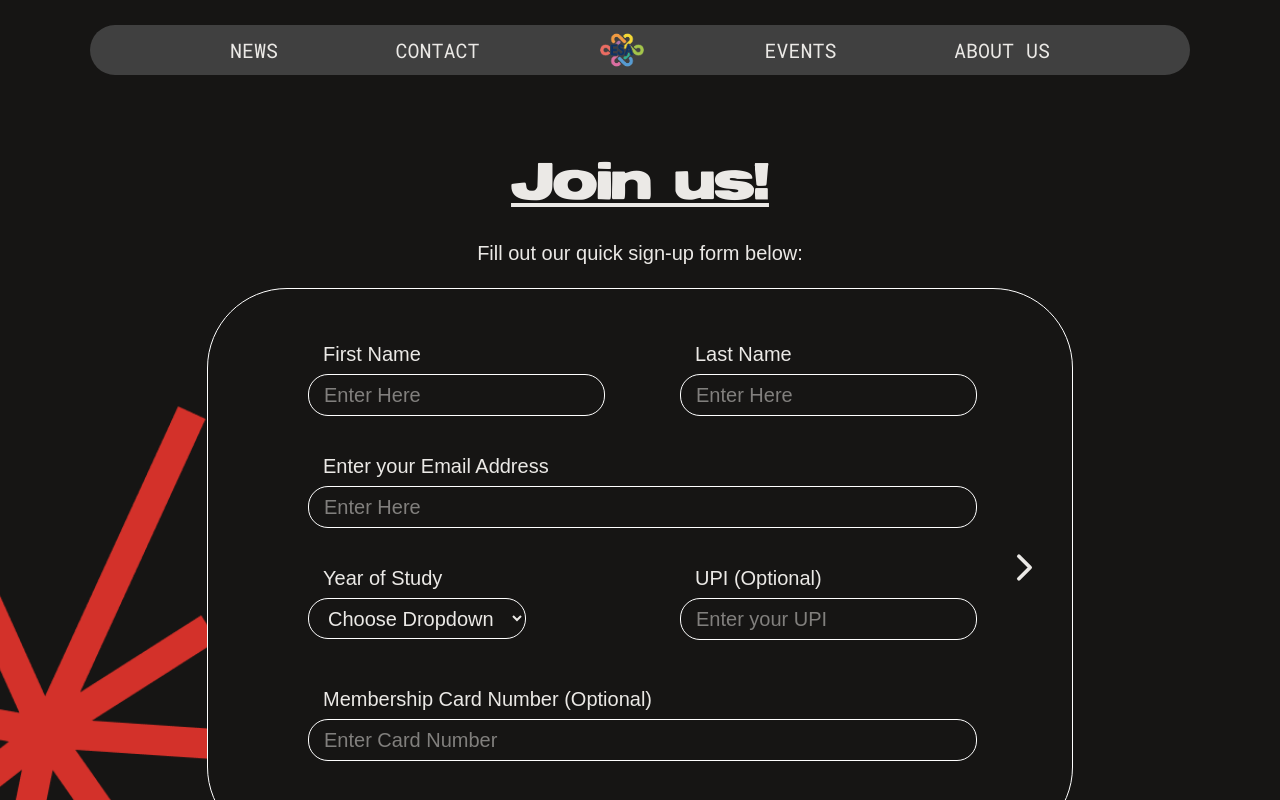
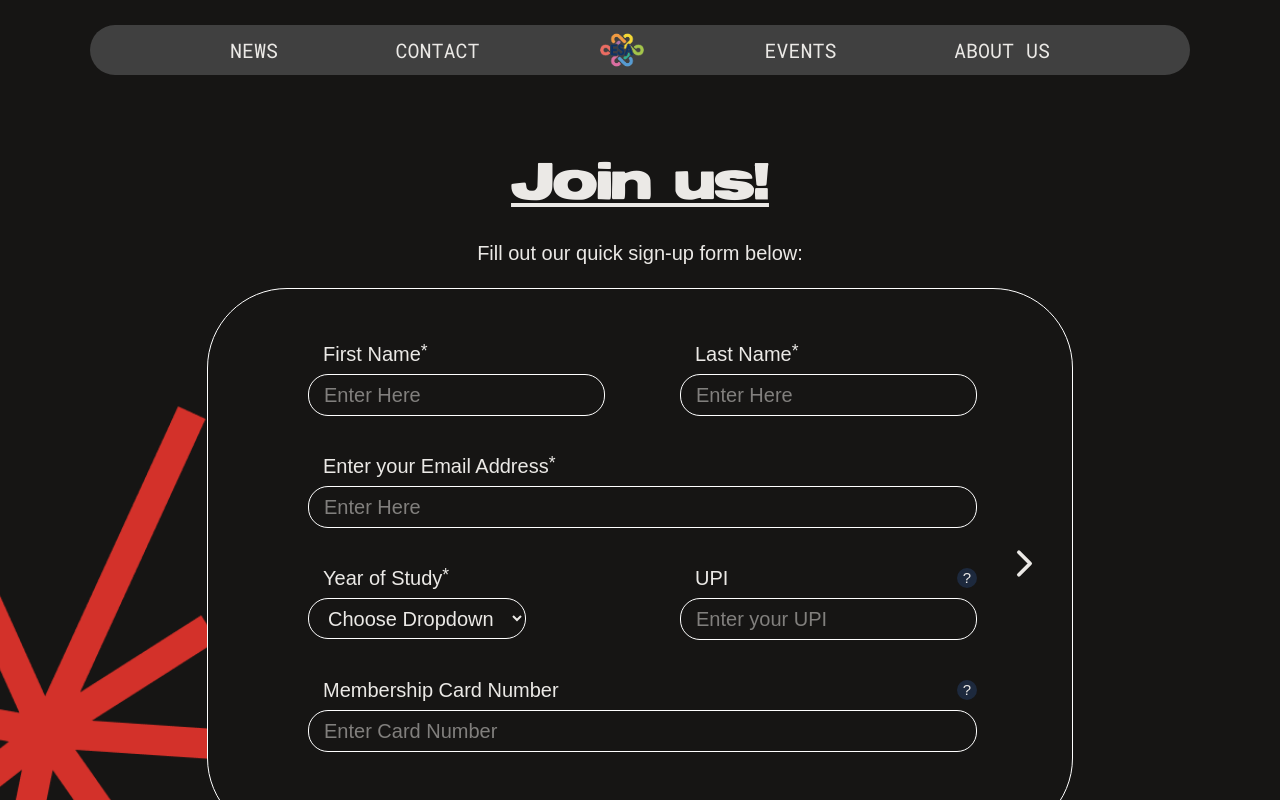
Before and after one commit to UoaWDCC/esa, a Next.js app: page /signup in a window 1280 px wide. Shown: the top 800 px of the page. Built offline with nearby package versions, Linux system fonts and the light colour scheme; a web font is replaced by a local one.

Commit message:
Tooltips added, Requirement asterisk added. (#156)
* Form Input and Select objects edited, Tooltips & Required asterisk added, removed error message

* Minor changes

* refinements

```diff
--- a/src/app/(frontend)/signup/_components/SignupForm.tsx
+++ b/src/app/(frontend)/signup/_components/SignupForm.tsx
@@ -26,8 +26,8 @@ export default function SignupForm() {
         resolver: zodResolver(signupSchema),
         defaultValues: {
             timestamp: new Date(),
-            membershipPayment: "Stripe",
-            paymentScreenshotLink: "N/A",
+            membershipPayment: 'Stripe',
+            paymentScreenshotLink: 'N/A',
         },
     });
 
@@ -45,11 +45,11 @@ export default function SignupForm() {
 
             return result.canCreate;
         } catch (error: any) {
-            console.error("Error checking if member can be created:", error);
+            console.error('Error checking if member can be created:', error);
             alert(error.message);
             return false;
         }
-    }
+    };
 
     // This function handles the form submission (upon clicking the "Continue to Payment" button).
     // For now it just creates the member in the database. In the future, it will also handle the payment process.
@@ -57,7 +57,9 @@ export default function SignupForm() {
         // Check if the member can be created
         const canCreate = await checkCanCreate(data);
         if (!canCreate) {
-            alert("You have already signed up for the ESA membership for this year. If you think this is a mistake, please contact us.");
+            alert(
+                'You have already signed up for the ESA membership for this year. If you think this is a mistake, please contact us.',
+            );
             return;
         }
 
@@ -69,15 +71,14 @@ export default function SignupForm() {
                     'Content-Type': 'application/json',
                 },
                 body: JSON.stringify(data),
-            })
+            });
 
-            const result = await response.json()
-            console.log("Payment session result:", result)
+            const result = await response.json();
+            console.log('Payment session result:', result);
 
-            if (!response.ok) throw new Error(result.message || "Failed to start payment")
+            if (!response.ok) throw new Error(result.message || 'Failed to start payment');
 
-            window.location.href = result.url // TODO: Change this
-
+            window.location.href = result.url; // TODO: Change this
             reset();
         } catch (error: any) {
             alert(error.message);
@@ -100,7 +101,7 @@ export default function SignupForm() {
                             transition={{ duration: 0.3 }}
                             className="flex pl-10 md:pl-20 pr-2 md:pr-5 w-fit"
                         >
-                            <div className="py-10">
+                            <div className="flex flex-col py-10">
                                 <div className="md:flex md:justify-between gap-x-15">
                                     <FormInput
                                         label="First Name"
@@ -108,6 +109,7 @@ export default function SignupForm() {
                                         {...register('firstName')}
                                         error={errors.firstName}
                                         className="w-full placeholder:text-gray"
+                                        required={true}
                                     />
                                     <FormInput
                                         label="Last Name"
@@ -115,6 +117,7 @@ export default function SignupForm() {
                                         {...register('lastName')}
                                         error={errors.lastName}
                                         className="w-full placeholder:text-gray"
+                                        required={true}
                                     />
                                 </div>
                                 <FormInput
@@ -123,6 +126,7 @@ export default function SignupForm() {
                                     {...register('email')}
                                     error={errors.email}
                                     className="w-full placeholder:text-gray"
+                                    required={true}
                                 />
                                 <div className="md:flex md:justify-between">
                                     <FormSelect
@@ -137,21 +141,27 @@ export default function SignupForm() {
                                             { value: '4th Year+', label: '4th Year+' },
                                         ]}
                                         className="w-full"
+                                        required={true}
                                     />
                                     <FormInput
-                                        label="UPI (Optional)"
+                                        label="UPI"
                                         placeholder="Enter your UPI"
                                         {...register('upi')}
                                         error={errors.upi}
                                         className="w-full placeholder:text-gray"
+                                        showTooltip={true}
+                                        tooltip='The characters before the @ in your UoA email address or "000" if you are from AUT'
                                     />
                                 </div>
+
                                 <FormInput
-                                    label="Membership Card Number (Optional)"
+                                    label="Membership Card Number"
                                     placeholder="Enter Card Number"
                                     {...register('membershipCardNumber')}
                                     error={errors.membershipCardNumber}
                                     className="w-full placeholder:text-gray"
+                                    showTooltip={true}
+                                    tooltip='Put "0" if it has not been given to you - we will get in touch!'
                                 />
                             </div>
 
@@ -166,7 +176,7 @@ export default function SignupForm() {
                                             'email',
                                             'yearOfStudy',
                                             'upi',
-                                            'membershipCardNumber'
+                                            'membershipCardNumber',
                                         ]);
                                         if (valid) setStep(2);
                                     }}
@@ -196,11 +206,12 @@ export default function SignupForm() {
                             <div className="flex flex-col justify-center py-10">
                                 <div className="md:flex md:justify-between gap-x-15">
                                     <FormInput
-                                        label="Ethnicity (E.g. Chinese"
+                                        label="Ethnicity (E.g. Chinese)"
                                         placeholder="Enter Here"
                                         {...register('ethnicity')}
                                         error={errors.ethnicity}
                                         className="w-full placeholder:text-gray"
+                                        required={true}
                                     />
                                     <FormSelect
                                         label="Gender"
@@ -217,24 +228,25 @@ export default function SignupForm() {
                                             { value: 'other', label: 'Other' },
                                         ]}
                                         className="w-full"
+                                        required={true}
                                     />
                                 </div>
                                 <FormInput
-                                    label="Which ESA Committee Member convinced you to sign-up? (Optional)"
-                                    placeholder="Enter the name of ESA committee member that convinced you to sign-up (optional)"
+                                    label="Which ESA Committee Member convinced you to sign-up?"
+                                    placeholder="Enter Full Name"
                                     {...register('convincedByCommitteeMember')}
                                     error={errors.convincedByCommitteeMember}
                                     className="w-full placeholder:text-gray"
                                 />
                                 <FormInput
-                                    label="Person who referred you (Optional)"
-                                    placeholder="Enter Full Name Here"
+                                    label="Person who referred you"
+                                    placeholder="Enter Full Name"
                                     {...register('referrerName')}
                                     error={errors.referrerName}
                                     className="w-full placeholder:text-gray"
                                 />
                                 <FormTextarea
-                                    label="Notes (Optional)"
+                                    label="Notes"
                                     placeholder="Enter Notes Here"
                                     {...register('notes')}
                                     error={errors.notes}
--- a/src/components/ui/FormInput.tsx
+++ b/src/components/ui/FormInput.tsx
@@ -1,39 +1,79 @@
-import { InputHTMLAttributes, forwardRef } from "react";
-import { FieldError } from "react-hook-form";
-import {cn} from "@/lib/utils";
+import { InputHTMLAttributes, forwardRef } from 'react';
+import { FieldError } from 'react-hook-form';
+import { cn } from '@/lib/utils';
+import { useState } from 'react';
 
 interface FormInputProps extends InputHTMLAttributes<HTMLInputElement> {
     label?: string;
     placeholder: string;
     error?: FieldError;
     className?: string;
+    tooltip?: string;
+    showTooltip?: boolean;
+    required?: boolean;
 }
 
 const FormInput = forwardRef<HTMLInputElement, FormInputProps>(
-    ({ label, placeholder, error, className, ...rest }, ref) => {
+    ({ label, placeholder, error, className, tooltip, showTooltip, required, ...rest }, ref) => {
+        const [isHovered, setIsHovered] = useState(false);
         return (
             <div className="mb-2">
-                <label className="block mb-1 font-medium px-3">
-                    {label}
-                </label>
+                {/* Parent flex row for Label and Tooltip */}
+                <div className="flex items-center pl-3 mb-1">
+                    {/* Label Element with Error Asterisk */}
+                    <div className="flex">
+                        <label className="block font-medium">{label}</label>
+                        <p
+                            className={cn(
+                                'text-sm inline-block transition-all duration-50 h-5',
+                                error ? 'text-red-500 visible' : required ? 'visible' : 'invisible',
+                            )}
+                        >
+                            *
+                        </p>
+                    </div>
+
+                    {/* Tooltip Element and logic */}
+                    {showTooltip && (
+                        <div
+                            className="ml-auto relative text-xs"
+                            onMouseEnter={() => setIsHovered(true)}
+                            onMouseLeave={() => setIsHovered(false)}
+                        >
+                            <div className="bg-slate-800 rounded-full w-4 h-4 flex justify-center cursor-pointer ">
+                                ?
+                            </div>
+                            {isHovered && tooltip && (
+                                <div className="absolute right-0 bottom-5 inline-block max-w-[40vw] w-max bg-black px-2 py-1 rounded z-10">
+                                    {tooltip}
+                                </div>
+                            )}
+                        </div>
+                    )}
+                </div>
+                {/* Input Field Element*/}
                 <input
                     ref={ref}
                     placeholder={placeholder}
-                    className={cn(`border border-white rounded-2xl p-1 px-3 placeholder:text-white`, className)}
+                    className={cn(
+                        `border border-white rounded-2xl p-1 px-3 placeholder:text-white`,
+                        className,
+                    )}
                     {...rest}
                 />
+
                 <p
                     className={cn(
-                        "text-sm px-3 transition-all duration-200 h-5",
-                        error ? "text-red-500 visible" : "invisible"
+                        'text-sm px-3 transition-all duration-200 h-5',
+                        error ? 'text-red-500 visible' : 'invisible',
                     )}
-                    >
+                >
                     {error?.message}
                 </p>
             </div>
         );
-    }
+    },
 );
 
-FormInput.displayName = "FormInput";
+FormInput.displayName = 'FormInput';
 export default FormInput;
--- a/src/components/ui/FormSelect.tsx
+++ b/src/components/ui/FormSelect.tsx
@@ -1,6 +1,7 @@
 import { SelectHTMLAttributes, forwardRef } from 'react';
 import { FieldError } from 'react-hook-form';
 import { cn } from '@/lib/utils';
+import { useState } from 'react';
 
 interface FormSelectProps extends Omit<SelectHTMLAttributes<HTMLSelectElement>, 'children'> {
     className?: string;
@@ -9,13 +10,53 @@ interface FormSelectProps extends Omit<SelectHTMLAttributes<HTMLSelectElement>,
     error?: FieldError;
     options: Array<{ value: string; label: string }>;
     placeholder?: string;
+    showTooltip?: boolean;
+    tooltip?: string;
+    required?: boolean;
 }
 
 const FormSelect = forwardRef<HTMLSelectElement, FormSelectProps>(
-    ({ className, label, error, options, placeholder, ...rest }, ref) => {
+    (
+        { className, label, error, options, placeholder, showTooltip, tooltip, required, ...rest },
+        ref,
+    ) => {
+        const [isHovered, setIsHovered] = useState(false);
         return (
-            <div className="mb-4">
-                <label className="block mb-1 font-medium px-3">{label}</label>
+            <div className="mb-2">
+                {/* Parent flex row for Label and Tooltip */}
+                <div className="flex items-center pl-3 mb-1">
+                    {/* Label Element with Error Asterisk */}
+                    <div className="flex">
+                        <label className="block font-medium">{label}</label>
+                        <p
+                            className={cn(
+                                'text-sm inline-block transition-all duration-50 h-5',
+                                error ? 'text-red-500 visible' : required ? 'visible' : 'invisible',
+                            )}
+                        >
+                            *
+                        </p>
+                    </div>
+
+                    {/* Tooltip Element and logic */}
+                    {showTooltip && (
+                        <div
+                            className="ml-auto relative text-xs"
+                            onMouseEnter={() => setIsHovered(true)}
+                            onMouseLeave={() => setIsHovered(false)}
+                        >
+                            <div className="bg-slate-800 rounded-full w-4 h-4 flex justify-center cursor-pointer ">
+                                ?
+                            </div>
+                            {isHovered && tooltip && (
+                                <div className="absolute right-0 bottom-5 inline-block max-w-[40vw] w-max bg-black px-2 py-1 rounded z-10">
+                                    {tooltip}
+                                </div>
+                            )}
+                        </div>
+                    )}
+                </div>
+                {/* Select Field Element */}
                 <select
                     ref={ref}
                     defaultValue={placeholder ? '' : undefined}
@@ -30,7 +71,6 @@ const FormSelect = forwardRef<HTMLSelectElement, FormSelectProps>(
                             {placeholder}
                         </option>
                     )}
-
                     {options.map((option) => (
                         <option key={option.value} value={option.value} className="text-black">
                             {option.label}
@@ -39,11 +79,11 @@ const FormSelect = forwardRef<HTMLSelectElement, FormSelectProps>(
                 </select>
                 <p
                     className={cn(
-                        "text-sm px-3 transition-all duration-200 h-5",
-                        error ? "text-red-500 visible" : "invisible"
+                        'text-sm px-3 transition-all duration-200 h-5',
+                        error ? 'text-red-500 visible' : 'invisible',
                     )}
-                    >
-                    {error?.message || "Error placeholder"}
+                >
+                    {error?.message}
                 </p>
             </div>
         );
```
Also changed, not shown: src/app/(frontend)/test/page.tsx (+4 -4 lines).
